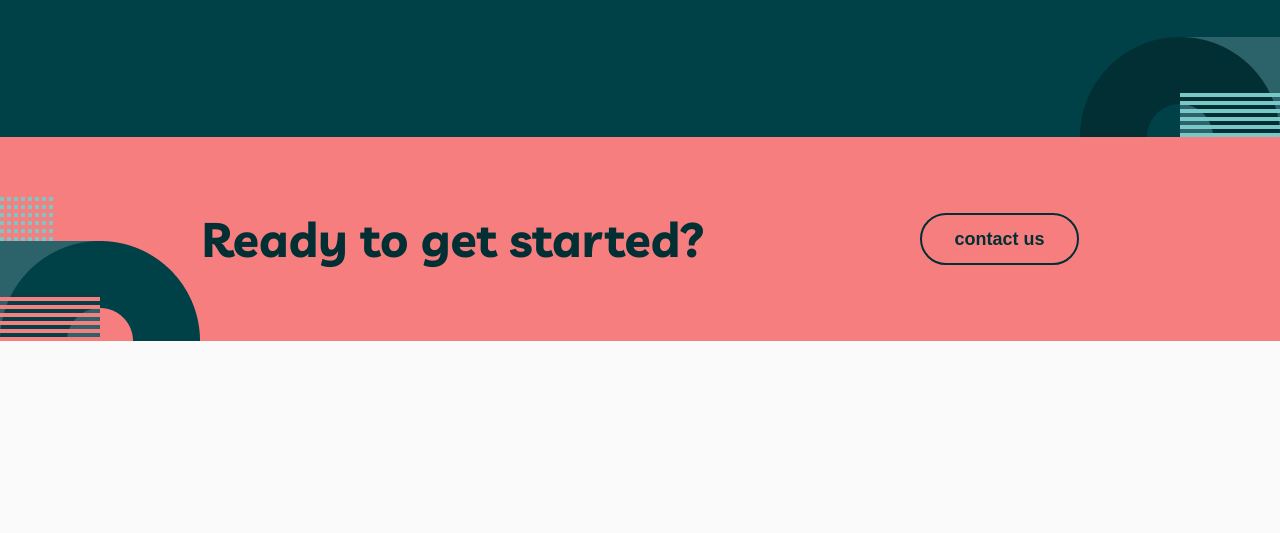
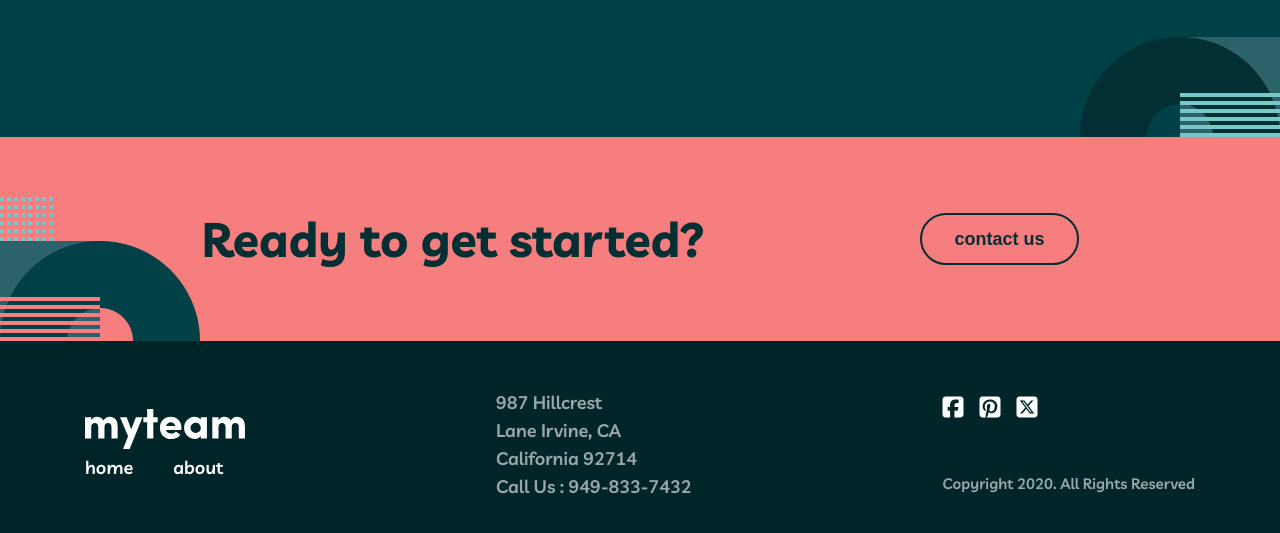
Before and after one commit to abdulhayev-nuriddin/myteam, a plain HTML site: page index.html in a window 1280 px wide. Shown: the part 2049-2582 px from the top of the page. Before the commit the page ends 2390 px from the top, so only its background shows below. Drawn offline with Linux system fonts and the light colour scheme.

Commit message:
footer end

```diff
--- a/index.html
+++ b/index.html
@@ -12,7 +12,10 @@
     <link rel="shortcut icon" href="./images/favicon.svg" type="image/x-icon" />
     <link rel="stylesheet" href="./css/main.css" />
     <!-- <link rel="stylesheet" href="./bootstrap/css/bootstrap.min.css" /> -->
-    <!-- <link rel="stylesheet" href="https://cdnjs.cloudflare.com/ajax/libs/font-awesome/6.7.2/css/all.min.css"> -->
+    <link
+      rel="stylesheet"
+      href="https://cdnjs.cloudflare.com/ajax/libs/font-awesome/6.7.2/css/all.min.css"
+    />
   </head>
 
   <body>
@@ -192,13 +195,75 @@
         <img src="./images/readybgi.png" alt="ready" class="ready__img" />
         <div class="cnt ready__cnt">
           <h2 class="ready__title">Ready to get started?</h2>
-          <button class="ready__btn">contact us</button>
+          <button
+            class="ready__btn"
+            onclick="window.location.href='./html/contact.html'"
+          >
+            contact us
+          </button>
         </div>
       </section>
     </main>
 
     <footer class="footer hidden-content">
-      <div class="cnt footer__cnt"></div>
+      <div class="cnt footer__cnt">
+        <ul class="footer__list">
+          <li class="footer__item">
+            <img src="./images/logo.svg" alt="logo" class="footer__logo" />
+          </li>
+          <li class="footer__item">
+            <a href="#" class="footer__link">home</a>
+            <a href="./html/about.html" class="footer__link">about</a>
+          </li>
+        </ul>
+        <ul class="footer__lists">
+          <li class="footer__items">
+            <p class="footer__text">987 Hillcrest</p>
+          </li>
+          <li class="footer__items">
+            <p class="footer__text">Lane Irvine, CA</p>
+          </li>
+          <li class="footer__items">
+            <p class="footer__text">California 92714</p>
+          </li>
+          <li class="footer__items">
+            <a href="tel:+949-833-7432" class="footer__link footer__links"
+              >Call Us : 949-833-7432</a
+            >
+          </li>
+        </ul>
+        <ul class="footer__list3">
+          <li class="footer__item3">
+            <a
+              href="http://www.facebook.com"
+              target="_blank"
+              rel="noopener noreferrer"
+              class="footer__link3"
+            >
+              <i class="fa-brands fa-square-facebook"></i>
+            </a>
+            <a
+              href="http://www.pinterest.com"
+              target="_blank"
+              rel="noopener noreferrer"
+              class="footer__link3"
+            >
+              <i class="fa-brands fa-square-pinterest"></i>
+            </a>
+            <a
+              href="http://www.x.com"
+              target="_blank"
+              rel="noopener noreferrer"
+              class="footer__link3"
+            >
+              <i class="fa-brands fa-square-x-twitter"></i>
+            </a>
+          </li>
+          <li class="footer__item3">
+            <p class="footer__copy">Copyright 2020. All Rights Reserved</p>
+          </li>
+        </ul>
+      </div>
     </footer>
 
     <script src="./js/main.js"></script>
--- a/scss/layout/_footer.scss
+++ b/scss/layout/_footer.scss
@@ -0,0 +1,121 @@
+@use "../base/variables" as *;
+
+.footer {
+    padding: 48px 0;
+    background-color: $dark-green;
+
+    &__cnt {
+        display: flex;
+        align-items: center;
+        justify-content: space-between;
+    }
+
+    &__list {
+        display: grid;
+        gap: 25px;
+    }
+
+    &__item {
+        display: flex;
+        align-items: center;
+        gap: 40px;
+    }
+
+    &__link {
+        font-weight: 600;
+        font-size: 18px;
+        line-height: 28px;
+        color: $white;
+        transition: all 0.3s ease;
+
+        &:hover {
+            color: $pink;
+        }
+
+        &:active {
+            opacity: 0.7;
+            transform: scale(0.95);
+        }
+    }
+
+    &__list {
+        display: grid;
+        gap: 5px;
+    }
+
+    &__text {
+        color: $white;
+        font-weight: 600;
+        font-size: 18px;
+        line-height: 28px;
+        opacity: 0.6;
+    }
+
+    &__links {
+        opacity: 0.6;
+    }
+
+    &__list3 {
+        display: grid;
+        gap: 51px;
+    }
+
+    &__item3 {
+        display: flex;
+        align-items: center;
+        gap: 16px;
+
+        i {
+            font-size: 24px;
+            color: $white;
+            transition: all 0.3s ease;
+
+            &:hover {
+                color: $pink;
+            }
+
+            &:active {
+                transform: scale(0.95);
+                opacity: 0.7;
+            }
+        }
+    }
+
+    &__copy {
+        color: $white;
+        font-weight: 600;
+        font-size: 15px;
+        line-height: 25px;
+        letter-spacing: 0px;
+        text-align: right;
+        opacity: 0.6;
+    }
+}
+
+@media only screen and (max-width: 480px) {
+    .footer {
+        height: 85vh;
+        display: grid;
+        place-items: center;
+        padding: 0;
+
+        &__cnt {
+            flex-direction: column;
+            gap: 24px;
+        }
+
+        ul {
+            display: flex;
+            flex-direction: column;
+            text-align: center;
+            align-items: center;
+            justify-content: center;
+        }
+
+        &__list3 {
+            display: flex;
+            flex-direction: column-reverse !important;
+            gap: 16px;
+        }
+    }
+}
--- a/scss/layout/_header.scss
+++ b/scss/layout/_header.scss
@@ -37,18 +37,19 @@
     }
 
     &__links {
-        transition: all 0.3s ease;
         font-weight: 600;
         font-size: 18px;
         line-height: 28px;
         color: $white;
+        transition: all 0.3s ease;
+        display: block;
 
         &:hover {
             color: $pink;
         }
 
         &:active {
-            opacity: 0.8;
+            opacity: 0.7;
             transform: scale(0.95);
         }
     }
```
Also changed, not shown: css/main.css, 1 other file.
